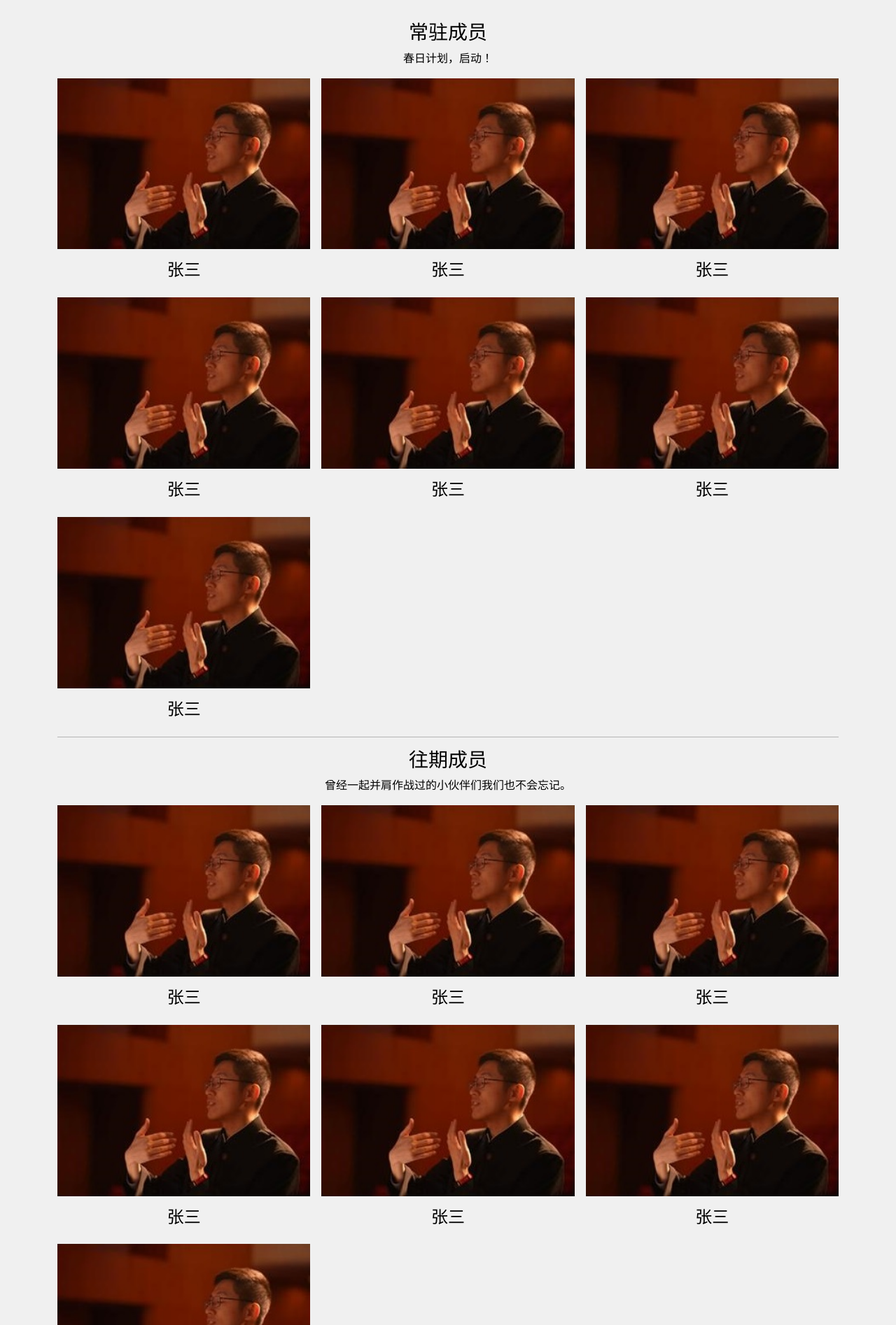
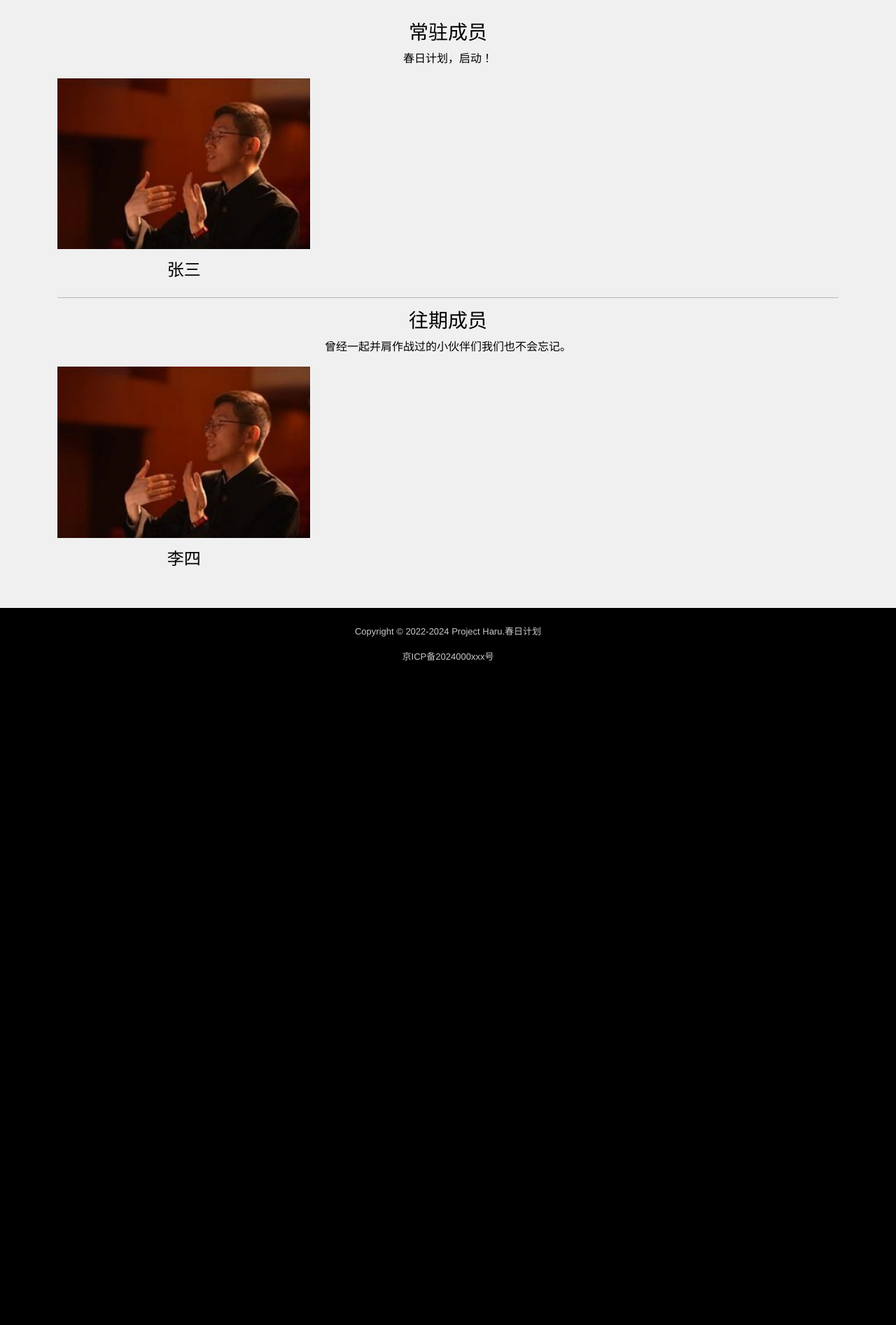
Before and after one commit to withon/haruproj-nuxt, a Nuxt app: page /member in a window 1280 px wide. Shown: the part 386-2280 px from the top of the page at 70% size. After the commit the page ends 1366 px from the top, so only its background shows below. Built offline with nearby package versions, Linux system fonts and the light colour scheme.

Commit message:
feat:改写为数据驱动

```diff
--- a/pages/dynamic.vue
+++ b/pages/dynamic.vue
@@ -6,48 +6,14 @@
     <section class="section-light pt-4 pb-4">
       <div class="cd-container">
         <div class="cd-timeline-block">
-          <div class="cd-timeline-img bg-warning">
-            <!-- <img src="/images/svg/badge-sd-fill.svg" alt="Picture"> -->
-            <svg
-              xmlns="http://www.w3.org/2000/svg"
-              width="16"
-              height="16"
-              fill="white"
-              class="bi bi-badge-sd-fill"
-              viewBox="0 0 16 16"
-            >
-              <path
-                d="M10.338 5.968h-.844v4.06h.844c1.116 0 1.622-.667 1.622-2.02 0-1.354-.51-2.04-1.622-2.04Z"
-              />
-              <path
-                d="M0 4a2 2 0 0 1 2-2h12a2 2 0 0 1 2 2v8a2 2 0 0 1-2 2H2a2 2 0 0 1-2-2V4Zm5.077 7.114c1.521 0 2.378-.764 2.378-1.88 0-1.007-.642-1.473-1.613-1.692l-.932-.216c-.527-.114-.821-.351-.821-.712 0-.466.39-.804 1.046-.804.637 0 1.028.33 1.103.76h1.125c-.058-.923-.849-1.692-2.22-1.692-1.322 0-2.24.717-2.24 1.815 0 .91.588 1.446 1.52 1.657l.927.215c.624.145.923.36.923.778 0 .492-.391.83-1.13.83-.707 0-1.155-.342-1.234-.808H2.762c.052.95.79 1.75 2.315 1.75ZM8.307 11h2.19c1.81 0 2.684-1.107 2.684-3.015 0-1.894-.861-2.984-2.685-2.984H8.308V11Z"
-              />
-            </svg>
+          <div class="cd-timeline-img" :style="{backgroundColor: 'green'}">
+            <i class="bi-camera-video-fill" role="img" aria-label="GitHub"></i>
           </div>
           <div class="cd-timeline-content">
             <h2>有内容有图片的标题</h2>
             <p>
               测试内容测试内容测试内容测试内容测试内容测试内容测试内容测试内容测试内容测试内容测试内容测试内容测试内容测试内容测试内容测试内容测试内容测试内容测试内容测试内容测试内容测试内容测试内容测试内容测试内容测试内容测试内容测试内容测试内容测试内容测试内容
             </p>
-            <div class="mb-1">
-              <img
-                class="bd-placeholder-img card-img-top"
-                src="/images/member/yueshou.jpeg"
-                style="object-fit: cover"
-                alt="Placeholder"
-              />
-            </div>
-            <!-- <a href="http://www.helloweba.com/view-blog-285.html" class="cd-read-more" target="_blank">阅读全文</a> -->
-            <span class="cd-date">2015-01-06</span>
-          </div>
-        </div>
-        <div class="cd-timeline-block">
-          <div class="cd-timeline-img bg-success">
-            <img src="/images/svg/cd-icon-picture.svg" alt="Picture" />
-          </div>
-          <div class="cd-timeline-content">
-            <h2>无内容有图片的标题</h2>
-            <p></p>
             <div class="mb-1">
               <img
                 class="bd-placeholder-img card-img-top"
@@ -65,46 +31,13 @@
             <span class="cd-date">2015-01-06</span>
           </div>
         </div>
-        <div class="cd-timeline-block">
-          <div class="cd-timeline-img bg-info">
-            <img src="/images/svg/cd-icon-picture.svg" alt="Picture" />
-          </div>
-          <div class="cd-timeline-content">
-            <h2>只有文字没有图</h2>
-            <p>
-              测试内容测试内容测试内容测试内容测试内容测试内容测试内容测试内容测试内容测试内容测试内容测试内容测试内容测试内容测试内容测试内容测试内容测试内容测试内容测试内容测试内容测试内容测试内容测试内容测试内容测试内容测试内容测试内容测试内容测试内容测试内容
-            </p>
-            <!-- <a href="http://www.helloweba.com/view-blog-285.html" class="cd-read-more" target="_blank">阅读全文</a> -->
-            <span class="cd-date">2015-01-06</span>
-          </div>
-        </div>
-        <div class="cd-timeline-block">
-          <div class="cd-timeline-img bg-primary">
-            <img src="/images/svg/cd-icon-picture.svg" alt="Picture" />
-          </div>
-          <div class="cd-timeline-content">
-            <h2>有内容有图片的标题</h2>
-            <p>
-              测试内容测试内容测试内容测试内容测试内容测试内容测试内容测试内容测试内容测试内容测试内容测试内容测试内容测试内容测试内容测试内容测试内容测试内容测试内容测试内容测试内容测试内容测试内容测试内容测试内容测试内容测试内容测试内容测试内容测试内容测试内容
-            </p>
-            <div class="mb-1">
-              <img
-                class="bd-placeholder-img card-img-top"
-                src="/images/member/yueshou.jpeg"
-                style="object-fit: cover"
-                alt="Placeholder"
-              />
-            </div>
-            <!-- <a href="http://www.helloweba.com/view-blog-285.html" class="cd-read-more" target="_blank">阅读全文</a> -->
-            <span class="cd-date">2015-01-06</span>
-          </div>
-        </div>
       </div>
     </section>
   </div>
 </template>
 
-<script lang="ts" setup></script>
+<script lang="ts" setup>
+</script>
 
 <style lang="scss" scoped>
 /* --------------------------------
@@ -186,17 +119,14 @@ img {
     0 0 0 4px white,
     inset 0 2px 0 rgba(0, 0, 0, 0.08),
     0 3px 0 4px rgba(0, 0, 0, 0.05);
+  display: flex;
+  justify-content: center;
+  align-items: center;
 
-  img,
-  svg {
+  i {
     display: block;
-    width: 24px;
-    height: 24px;
-    position: relative;
-    left: 50%;
-    top: 50%;
-    margin-left: -12px;
-    margin-top: -12px;
+    font-size: 28px;
+    color: white;
   }
 
   .cd-picture {
--- a/pages/index.vue
+++ b/pages/index.vue
@@ -1,7 +1,10 @@
 <template>
   <div>
     <!--聚焦-->
-    <section class="spotlight" style="background-image: url('/images/backgrounds/spotlight.webp')">
+    <section
+      class="spotlight"
+      :style="{ backgroundImage: 'url(' + indexInfo.spotlightImg + ')' }"
+    >
       <div class="holder">
         <div class="container d-flex justify-content-center align-items-center">
           <div
@@ -15,6 +18,7 @@
                   class="img-fluid animated"
                   data-animation-in="jackInTheBox"
                   data-animation-delay="1000"
+                  alt="pjharu"
                 />
                 <h2
                   class="heading display-4 font-weight-400 text-white mt-5 animated"
@@ -28,7 +32,7 @@
                   data-animation-in="fadeInUp"
                   data-animation-delay="2500"
                 >
-                  来自北京的小乐团，向着全国最棒的二次元室内乐团前进中
+                  {{ indexInfo.spotlightText }}
                 </p>
               </div>
             </div>
@@ -42,7 +46,6 @@
         <div class="row justify-content-center pt-5 pb-5">
           <div class="col-10 col-lg-7">
             <div class="text-center">
-              <!-- <h2 class="mb-5">乐团简介</h2> -->
               <div class="d-sm-block">
                 <img
                   src="/images/brand/853485E06F3F0B49717080958A9234CF.png"
@@ -51,7 +54,7 @@
                 />
               </div>
               <p class="mt-5 mb-5">
-                「春日计划」成立于2021年8月，乐团成员由热爱动漫、游戏并且热衷管弦乐的小伙伴发起成立。现已固定成为12人的中型室内乐团，涵盖了弦乐、木管、钢琴、吉他和打击乐五大类音色，使得室内乐团的听感变的立体而丰富，充满生机。我们的成员几乎均来自中央音乐学院、中国音乐学院等，也都是精挑细选的精兵强将。除了扎实的技术功底，每位乐手老师都对动漫画、游戏等某一个ACG领域如数家珍，完美表达“二次元”音乐内核。
+                {{ indexInfo.bandIntroText }}
               </p>
               <NuxtLink to="/member" target="_self">
                 <button type="button" class="btn btn-outline-dark btn-lg">了解更多</button>
@@ -70,7 +73,17 @@
               <h2>精选作品</h2>
               <iframe
                 id="bilibiliIframe"
-                src="//player.bilibili.com/player.html?aid=1756430859&bvid=BV194421Z7Bh&cid=1627995776&page=1&high_quality=1&danmaku=0&autoplay=0"
+                :src="
+                  '//player.bilibili.com/player.html?aid=' +
+                  video.aid +
+                  '&bvid=' +
+                  video.bvid +
+                  '&cid=' +
+                  video.cid +
+                  '&page=' +
+                  video.page +
+                  '&high_quality=1&danmaku=0&autoplay=0'
+                "
                 :allowfullscreen="true"
                 width="100%"
                 height="500px"
@@ -88,25 +101,16 @@
           <div class="col-12 col-sm-12">
             <h2 class="mb-5">巡演计划</h2>
             <div class="container">
-              <div class="row">
-                <div v-for="i in [1, 2, 3]" class="col-12 col-md-6 col-lg-4">
+              <div class="row justify-content-center">
+                <div v-for="tour in tourList" class="col-12 col-md-6 col-lg-4">
                   <div class="card dynamic-card">
-                    <img
-                      :src="
-                        i % 2 ? '/images/backgrounds/taoyou.png' : '/images/member/yueshou.jpeg'
-                      "
-                      class="card-img-top"
-                      alt="..."
-                    />
+                    <img :src="tour.tourImg" class="card-img-top" :alt="tour.title" />
                     <div class="card-body">
-                      <h5 class="card-title">标题</h5>
+                      <h5 class="card-title">{{ tour.title }}</h5>
                       <p class="card-text">
-                        测试内容测试内容测试内容测试内容测试内容测试内容测试内容测试内容测试内容测试内容测试内容测试内容
+                        {{ tour.content }}
                       </p>
-                      <a
-                        href="https://show.bilibili.com/platform/detail.html?id=92853"
-                        target="_blank"
-                        class="btn btn-outline-dark"
+                      <a :href="tour.detailHref" target="_blank" class="btn btn-outline-dark"
                         >详情</a
                       >
                     </div>
@@ -124,7 +128,36 @@
   </div>
 </template>
 
-<script lang="ts" setup></script>
+<script lang="ts" setup>
+const indexInfo = ref({
+  spotlightImg: '/images/backgrounds/spotlight.webp',
+  spotlightText: '来自北京的小乐团，向着全国最棒的二次元室内乐团前进中',
+  bandIntroText:
+    '「春日计划」成立于2021年8月，乐团成员由热爱动漫、游戏并且热衷管弦乐的小伙伴发起成立。现已固定成为12人的中型室内乐团，涵盖了弦乐、木管、钢琴、吉他和打击乐五大类音色，使得室内乐团的听感变的立体而丰富，充满生机。我们的成员几乎均来自中央音乐学院、中国音乐学院等，也都是精挑细选的精兵强将。除了扎实的技术功底，每位乐手老师都对动漫画、游戏等某一个ACG领域如数家珍，完美表达“二次元”音乐内核。',
+});
+const video = ref({
+  aid: '1756030963',
+  bvid: 'BV174421D7vr',
+  cid: '1616150412',
+  page: '1',
+});
+const tourList = ref([
+  {
+    id: '1',
+    title: '标题',
+    content: '内容',
+    tourImg: '/images/member/yueshou.jpeg',
+    detailHref: 'https://show.bilibili.com/platform/detail.html?id=92853',
+  },
+  {
+    id: '2',
+    title: '标题2',
+    content: '内容2',
+    tourImg: '/images/backgrounds/taoyou.png',
+    detailHref: 'https://show.bilibili.com/platform/detail.html?id=92853',
+  },
+]);
+</script>
 
 <style lang="scss" scoped>
 .spotlight {
--- a/pages/member.vue
+++ b/pages/member.vue
@@ -1,6 +1,6 @@
 <template>
   <!--聚焦-->
-  <HalfSpotlight title="团队成员" url="/images/backgrounds/member_spotlight.jpeg" />
+  <HalfSpotlight title="团队成员" :url="spotLightImg" />
   <!--团队成员-->
   <section class="section-light" style="padding-top: 1rem">
     <div class="container pb-5">
@@ -9,100 +9,16 @@
         <p>春日计划，启动！</p>
       </div>
       <div class="row row-cols-2 row-cols-sm-2 row-cols-md-3 g-3">
-        <div class="col">
-          <div class="">
+        <div v-for="member in currentMemberList" class="col">
+          <div>
             <img
               class="bd-placeholder-img card-img-top"
-              src="/images/member/yueshou.jpeg"
+              :src="member.portraitImg"
               style="object-fit: cover"
               alt="Placeholder"
             />
             <div class="card-body mt-3">
-              <h4 class="text-center">张三</h4>
-              <p class="card-text"></p>
-            </div>
-          </div>
-        </div>
-        <div class="col">
-          <div class="">
-            <img
-              class="bd-placeholder-img card-img-top"
-              src="/images/member/yueshou.jpeg"
-              style="object-fit: cover"
-              alt="Placeholder"
-            />
-            <div class="card-body mt-3">
-              <h4 class="text-center">张三</h4>
-              <p class="card-text"></p>
-            </div>
-          </div>
-        </div>
-        <div class="col">
-          <div class="">
-            <img
-              class="bd-placeholder-img card-img-top"
-              src="/images/member/yueshou.jpeg"
-              style="object-fit: cover"
-              alt="Placeholder"
-            />
-            <div class="card-body mt-3">
-              <h4 class="text-center">张三</h4>
-              <p class="card-text"></p>
-            </div>
-          </div>
-        </div>
-        <div class="col">
-          <div class="">
-            <img
-              class="bd-placeholder-img card-img-top"
-              src="/images/member/yueshou.jpeg"
-              style="object-fit: cover"
-              alt="Placeholder"
-            />
-            <div class="card-body mt-3">
-              <h4 class="text-center">张三</h4>
-              <p class="card-text"></p>
-            </div>
-          </div>
-        </div>
-        <div class="col">
-          <div class="">
-            <img
-              class="bd-placeholder-img card-img-top"
-              src="/images/member/yueshou.jpeg"
-              style="object-fit: cover"
-              alt="Placeholder"
-            />
-            <div class="card-body mt-3">
-              <h4 class="text-center">张三</h4>
-              <p class="card-text"></p>
-            </div>
-          </div>
-        </div>
-        <div class="col">
-          <div class="">
-            <img
-              class="bd-placeholder-img card-img-top"
-              src="/images/member/yueshou.jpeg"
-              style="object-fit: cover"
-              alt="Placeholder"
-            />
-            <div class="card-body mt-3">
-              <h4 class="text-center">张三</h4>
-              <p class="card-text"></p>
-            </div>
-          </div>
-        </div>
-        <div class="col">
-          <div class="">
-            <img
-              class="bd-placeholder-img card-img-top"
-              src="/images/member/yueshou.jpeg"
-              style="object-fit: cover"
-              alt="Placeholder"
-            />
-            <div class="card-body mt-3">
-              <h4 class="text-center">张三</h4>
+              <h4 class="text-center">{{ member.fullName }}</h4>
               <p class="card-text"></p>
             </div>
           </div>
@@ -114,100 +30,16 @@
         <p>曾经一起并肩作战过的小伙伴们我们也不会忘记。</p>
       </div>
       <div class="row row-cols-2 row-cols-sm-2 row-cols-md-3 g-3">
-        <div class="col">
-          <div class="">
+        <div v-for="member in hisMemberList" class="col">
+          <div>
             <img
               class="bd-placeholder-img card-img-top"
-              src="/images/member/yueshou.jpeg"
+              :src="member.portraitImg"
               style="object-fit: cover"
               alt="Placeholder"
             />
             <div class="card-body mt-3">
-              <h4 class="text-center">张三</h4>
-              <p class="card-text"></p>
-            </div>
-          </div>
-        </div>
-        <div class="col">
-          <div class="">
-            <img
-              class="bd-placeholder-img card-img-top"
-              src="/images/member/yueshou.jpeg"
-              style="object-fit: cover"
-              alt="Placeholder"
-            />
-            <div class="card-body mt-3">
-              <h4 class="text-center">张三</h4>
-              <p class="card-text"></p>
-            </div>
-          </div>
-        </div>
-        <div class="col">
-          <div class="">
-            <img
-              class="bd-placeholder-img card-img-top"
-              src="/images/member/yueshou.jpeg"
-              style="object-fit: cover"
-              alt="Placeholder"
-            />
-            <div class="card-body mt-3">
-              <h4 class="text-center">张三</h4>
-              <p class="card-text"></p>
-            </div>
-          </div>
-        </div>
-        <div class="col">
-          <div class="">
-            <img
-              class="bd-placeholder-img card-img-top"
-              src="/images/member/yueshou.jpeg"
-              style="object-fit: cover"
-              alt="Placeholder"
-            />
-            <div class="card-body mt-3">
-              <h4 class="text-center">张三</h4>
-              <p class="card-text"></p>
-            </div>
-          </div>
-        </div>
-        <div class="col">
-          <div class="">
-            <img
-              class="bd-placeholder-img card-img-top"
-              src="/images/member/yueshou.jpeg"
-              style="object-fit: cover"
-              alt="Placeholder"
-            />
-            <div class="card-body mt-3">
-              <h4 class="text-center">张三</h4>
-              <p class="card-text"></p>
-            </div>
-          </div>
-        </div>
-        <div class="col">
-          <div class="">
-            <img
-              class="bd-placeholder-img card-img-top"
-              src="/images/member/yueshou.jpeg"
-              style="object-fit: cover"
-              alt="Placeholder"
-            />
-            <div class="card-body mt-3">
-              <h4 class="text-center">张三</h4>
-              <p class="card-text"></p>
-            </div>
-          </div>
-        </div>
-        <div class="col">
-          <div class="">
-            <img
-              class="bd-placeholder-img card-img-top"
-              src="/images/member/yueshou.jpeg"
-              style="object-fit: cover"
-              alt="Placeholder"
-            />
-            <div class="card-body mt-3">
-              <h4 class="text-center">张三</h4>
+              <h4 class="text-center">{{ member.fullName }}</h4>
               <p class="card-text"></p>
             </div>
           </div>
@@ -217,6 +49,22 @@
   </section>
 </template>
 
-<script lang="ts" setup></script>
+<script lang="ts" setup>
+const spotLightImg = ref('/images/backgrounds/member_spotlight.jpeg');
+const currentMemberList = ref([
+  {
+    id: '1',
+    fullName: '张三',
+    portraitImg: '/images/member/yueshou.jpeg',
+  },
+]);
+const hisMemberList = ref([
+  {
+    id: '2',
+    fullName: '李四',
+    portraitImg: '/images/member/yueshou.jpeg',
+  },
+]);
+</script>
 
 <style lang="scss" scoped></style>
```
Also changed, not shown: pages/taoyou.vue (+23 -13 lines).
